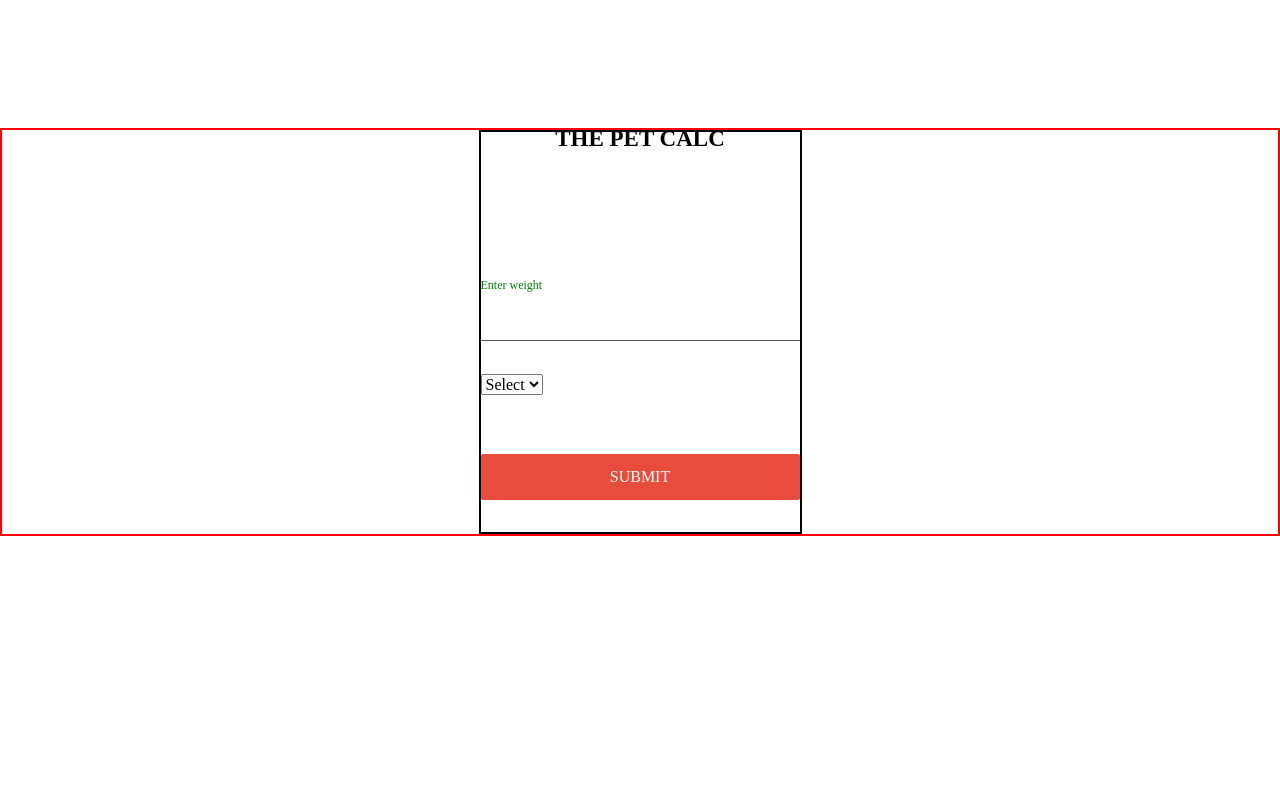
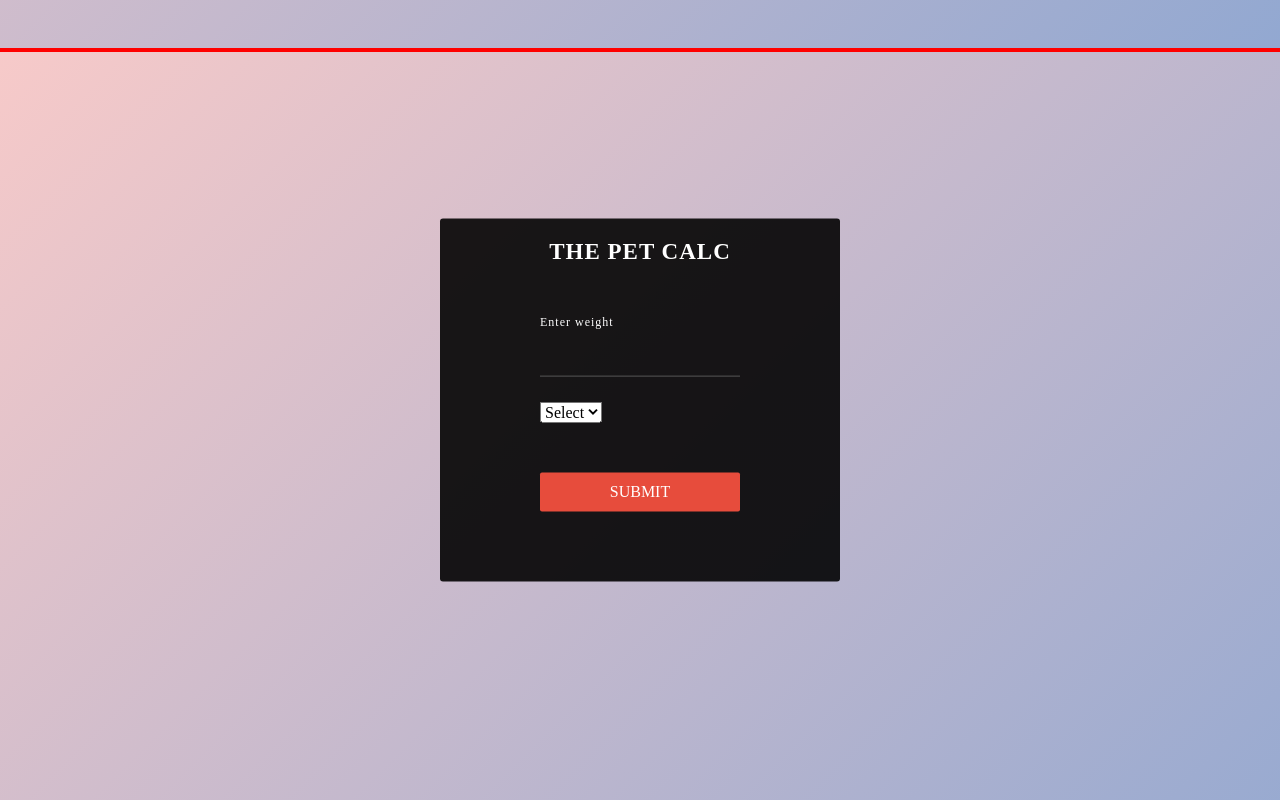
Before and after one commit to jshin720/vetcalc, a React (Create React App) app: page / in a window 1280 px wide. Shown: the top 800 px of the page. Built offline with nearby package versions, Linux system fonts and the light colour scheme.

Commit message:
fixing label css

```diff
--- a/src/App.css
+++ b/src/App.css
@@ -1,22 +1,25 @@
 .form-container {
   display: flex;
   justify-content: center;
-  margin-top: 10%;
+  /* margin-top: 10%; */
   border: 2px solid red;
   height: 100%;
+
 }
 
 .weight-form {
-  display: grid;
-  align-items: center;
-  border: 2px solid black;
-  height: 50vh;
-  width: 25%;
+  position: absolute;
+  left: 50%;
+  top: 50%;
+  transform: translate(-50%, -50%);
+  background-color: rgba(0, 0, 0, 0.89);
+  border-radius: 3px;
+  padding: 70px 100px;
 }
 
-.form-heading{
-	/* color:#fff;	 */
-	text-transform:uppercase;
+.form-heading {
+  color:#fff;
+  text-transform: uppercase;
   font-size: 23px;
   margin: -50px 0 80px 0;
   display: block;
@@ -28,63 +31,180 @@
   height: 75%;
 }
 
-.input-container{
-	position:relative;
-	margin-bottom:25px;
+.input-container {
+  position: relative;
+  margin-bottom: 25px;
 }
 
-.input-container label{
-	position:absolute;
-	top:0px;
-	left:0px;
-	font-size:16px;
-	color:green;
-  pointer-events:none;
+.form-label {
+  position: absolute;
+  top: 0px;
+  left: 0px;
+  font-size: 16px;
+  color: #fff;
+  pointer-events: none;
   transition: all 0.5s ease-in-out;
 }
 
-.input-container input{
-  border:0;
-  border-bottom:1px solid #555;
-  background:transparent;
-  width:100%;
-  padding:8px 0 5px 0;
-  font-size:16px;
-  color: blue;
+.input-container input {
+  border: 0;
+  border-bottom: 1px solid #555;
+  background: transparent;
+  width: 100%;
+  padding: 8px 0 5px 0;
+  font-size: 16px;
+  color: #fff;
 }
 
-.input-container input:focus{
- border:none;
- outline:none;
- border-bottom:1px solid #e74c3c;
+.input-container input:focus {
+  border: none;
+  outline: none;
+  border-bottom: 1px solid #e74c3c;
+}
+
+.btn {
+  color: #fff;
+  background-color: #e74c3c;
+  outline: none;
+  border: 0;
+  color: #fff;
+  padding: 10px 20px;
+  text-transform: uppercase;
+  margin-top: 50px;
+  border-radius: 2px;
+  cursor: pointer;
+  position: relative;
 }
 
 
+.input-container input:focus ~ label,
+.input-container input:valid ~ label {
+  top: -30px;
+  font-size: 12px;
+}
 
-.btn{
-	color:#fff;
-	background-color:#e74c3c;
-	outline: none;
-    border: 0;
+
+.select {
+    position: relative;
+    overflow: hidden;
+    display: block;
+    margin: auto;
+    width: 330px;
+    height: 100%;
+    border-bottom: 0px;
+    border-radius: 3px;
+    font-size: 12px;
+    box-shadow: 0px 1em 2em -1.5em rgba(0, 0, 0, .5);
+    >i.toggle {
+        position: absolute;
+        z-index: 4;
+        right: 1.5em;
+        top: 1.6em;
+        color: #ccc
+    }
+    .title,
+    .placeholder {
+        position: relative;
+        display: block;
+        width: 100%;
+        height: 100%;
+        padding: 1.5em 2em;
+        background: rgba(255, 255, 255, 1);
+        border-top: 1px solid rgba(0, 0, 0, .05);
+        cursor: pointer;
+    }
+    &>input {
+        position: absolute;
+        left: 0px;
+        top: 0px;
+        z-index: 1;
+        width: 100%;
+        height: 100%;
+        display: block;
+        opacity: 0;
+        cursor: pointer;
+        &:checked {
+            ~i.toggle.icon-arrow-down {
+                display: none;
+            }
+            ~i.toggle.icon-arrow-up {
+                display: block;
+            }
+            div.options label.option .title {
+                display: none!important;
+            }
+        }
+        &:not(:checked) {
+            z-index: 4;
+            ~label.option {
+                >span.title {
+                    display: none;
+                }
+            }
+            ~i.toggle.icon-arrow-up {
+                display: none;
+            }
+            ~i.toggle.icon-arrow-down {
+                display: block;
+            }
+        }
+        &:disabled {
+            cursor: no-drop;
+        }
+    }
+    &>span.placeholder {
+        position: relative;
+        z-index: 0;
+        display: inline-block;
+        width: 100%;
+        color: #999;
+        border-top: 0px;
+    }
+    label.option {
+        display: block;
+        overflow: hidden;
+        z-index: 1;
+        width: 100%;
+        transition: all 1s ease-out;
+        span.title {
+            position: relative;
+            z-index: 2;
+            transition: background .3s ease-out;
+            i.icon {
+                padding-right: 8px;
+                color: rgba(146, 168, 209, 1);
+            }
+            &:hover {
                 color: #fff;
-	padding:10px 20px;
-	text-transform:uppercase;
-	margin-top:50px;
-	border-radius:2px;
-	cursor:pointer;
-	position:relative;
+                background: rgba(255, 255, 255, .3);
+                box-shadow: inset 0px 1px 0px rgba(0, 0, 0, .1);
             }
-/* .btn:after{
-	content:"";
-	position:absolute;
-	background:rgba(0,0,0,0.50);
-	top:0;
-	right:0;
-	width:100%;
-	height:100%;
-} */
-.input-container input:focus ~ label,
-.input-container input:valid ~ label{
-	top:-30px;
-	font-size:12px;
         }
+        input {
+            display: none;
+            &:checked~span.title {
+                position: absolute;
+                display: block;
+                z-index: 3;
+                top: 0px;
+                font-size: 12px;
+                background: #fff;
+                border-top: 0px;
+                box-shadow: none;
+                color: inherit;
+                width: 100%;
+            }
+            &:disabled {
+                &~span.title {
+                    background: #f9f9f9!important;
+                    color: #aaa;
+                    &:hover {
+                        color: #aaa;
+                        background: none;
+                        cursor: no-drop;
+                    }
+                }
+            }
+        }
+    }
+}
--- a/src/components/Fpage.jsx
+++ b/src/components/Fpage.jsx
@@ -26,6 +26,7 @@ export default function FormPage(props) {
             defaultValue={weight === 0 ? null : weight}
             onChange={(e) => setWeight(e.target.value)}
             name="weight"
+            required=""
           />
           <label className="form-label">Enter weight</label>
         </div>
--- a/src/index.css
+++ b/src/index.css
@@ -1,6 +1,20 @@
 html {
-    line-height: 1.15;
-    -webkit-text-size-adjust: 100%;
+    width: 100%;
+    min-height: 900px;
+    margin: 3em auto;
+    /* Permalink - use to edit and share this gradient: http://colorzilla.com/gradient-editor/#f7cac9+0,92a8d1+100 */
+    background: rgb(247, 202, 201);
+    /* Old browsers */
+    background: -moz-linear-gradient(-45deg, rgba(247, 202, 201, 1) 0%, rgba(146, 168, 209, 1) 100%);
+    /* FF3.6-15 */
+    background: -webkit-linear-gradient(-45deg, rgba(247, 202, 201, 1) 0%, rgba(146, 168, 209, 1) 100%);
+    /* Chrome10-25,Safari5.1-6 */
+    background: linear-gradient(135deg, rgba(247, 202, 201, 1) 0%, rgba(146, 168, 209, 1) 100%);
+    /* W3C, IE10+, FF16+, Chrome26+, Opera12+, Safari7+ */
+    /* IE6-9 fallback on horizontal gradient */
+
+    font-family: 'Roboto Mono';
+    letter-spacing: 1px;
 }
 
 body {
```
Lines whose indentation alone changed are shown as unchanged.
